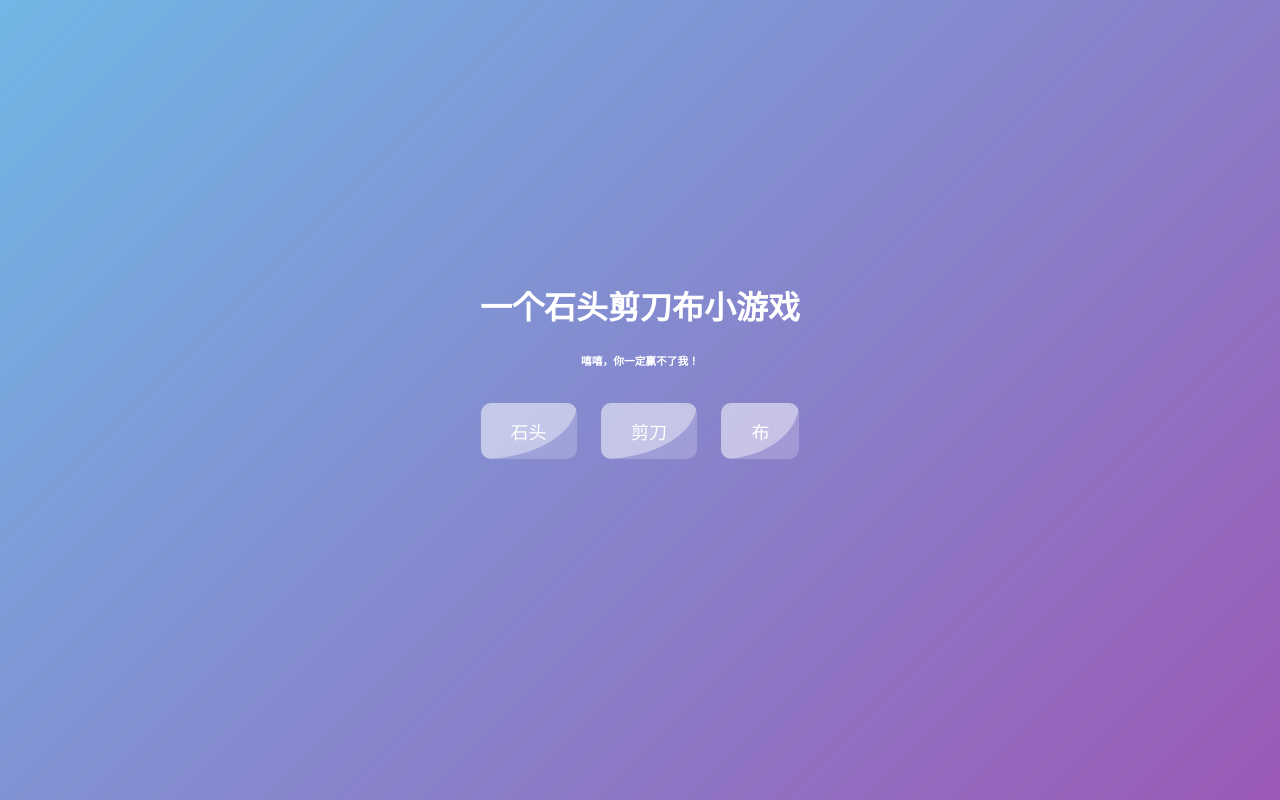
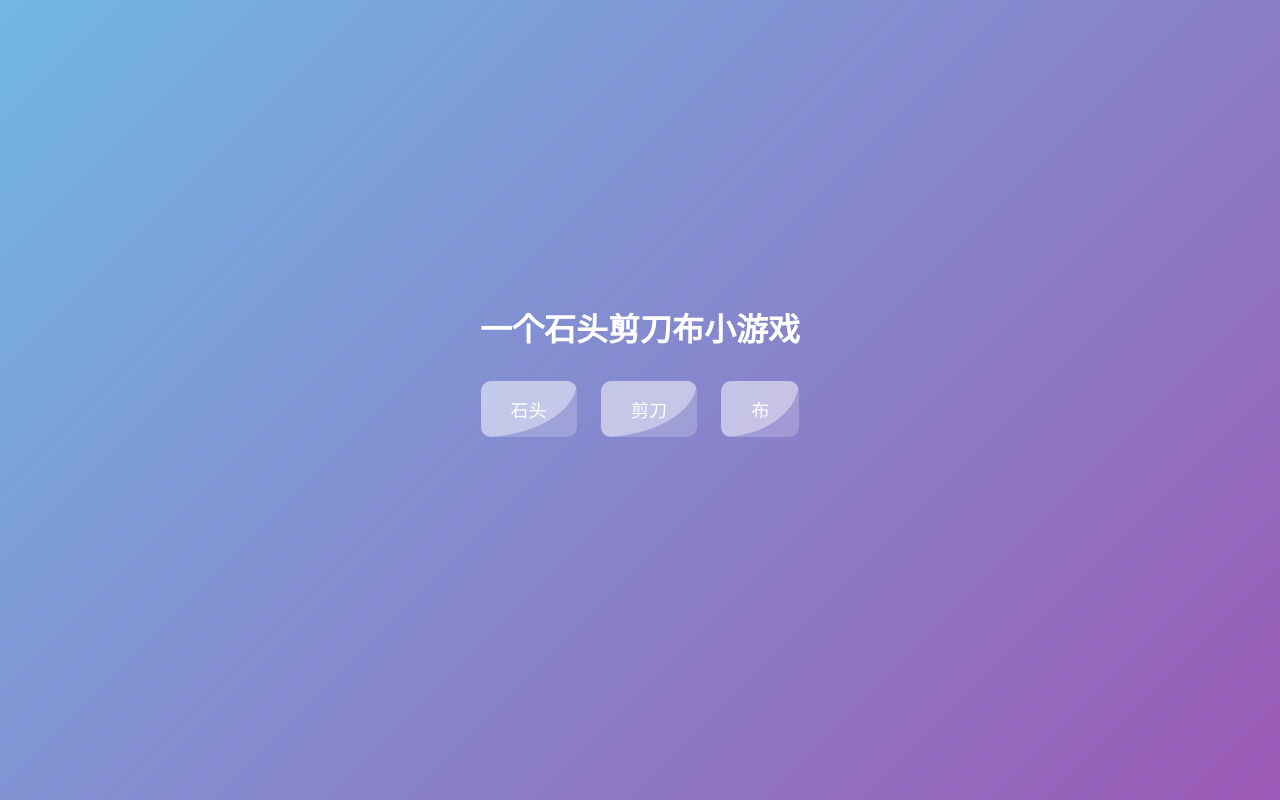
Before and after one commit to XiaoBing-Calm/bingwebpage, a plain HTML site: page index.html in a window 1280 px wide. Drawn offline with Linux system fonts and the light colour scheme.

Commit message:
Update index.html

```diff
--- a/index.html
+++ b/index.html
@@ -115,7 +115,6 @@
 <body>
     <div class="container">
         <h1>一个石头剪刀布小游戏</h1>
-        <h6>嘻嘻，你一定赢不了我！</h6>
         <div class="buttons">
             <button id="石头">石头<span></span></button>
             <button id="剪刀">剪刀<span></span></button>
```
